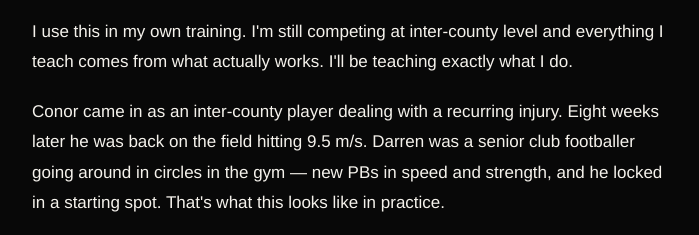
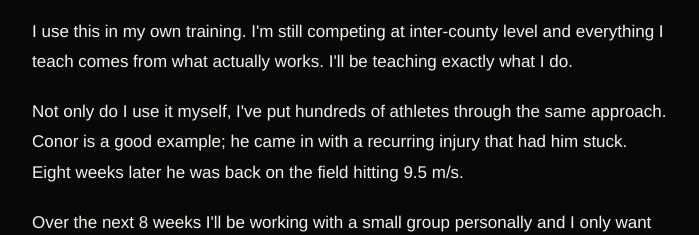
Before and after one commit to PaddyM27/meadeperformance, a website: page index.html in a window 1280 px wide. Shown: the part 1823-2058 px from the top of the page, without its empty margins (290-989 px from the left). Drawn offline with nearby package versions, Linux system fonts and the light colour scheme.

Commit message:
Rewrite social proof with hundreds of athletes + Conor example
Co-Authored-By: Claude Sonnet 4.6 <noreply@anthropic.com>

```diff
--- a/index.html
+++ b/index.html
@@ -661,7 +661,7 @@
 
     <p class="body-text">I use this in my own training. I'm still competing at inter-county level and everything I teach comes from what actually works. I'll be teaching exactly what I do.</p>
 
-    <p class="body-text">Conor came in as an inter-county player dealing with a recurring injury. Eight weeks later he was back on the field hitting 9.5 m/s. Darren was a senior club footballer going around in circles in the gym — new PBs in speed and strength, and he locked in a starting spot. That's what this looks like in practice.</p>
+    <p class="body-text">Not only do I use it myself, I've put hundreds of athletes through the same approach. Conor is a good example; he came in with a recurring injury that had him stuck. Eight weeks later he was back on the field hitting 9.5 m/s.</p>
 
     <p class="body-text">Over the next 8 weeks I'll be working with a small group personally and I only want athletes who will show up, log their sessions, and communicate what's happening. I want to see real athletes get real results — and I want proof of it before I open this up to more people.</p>
 
```
